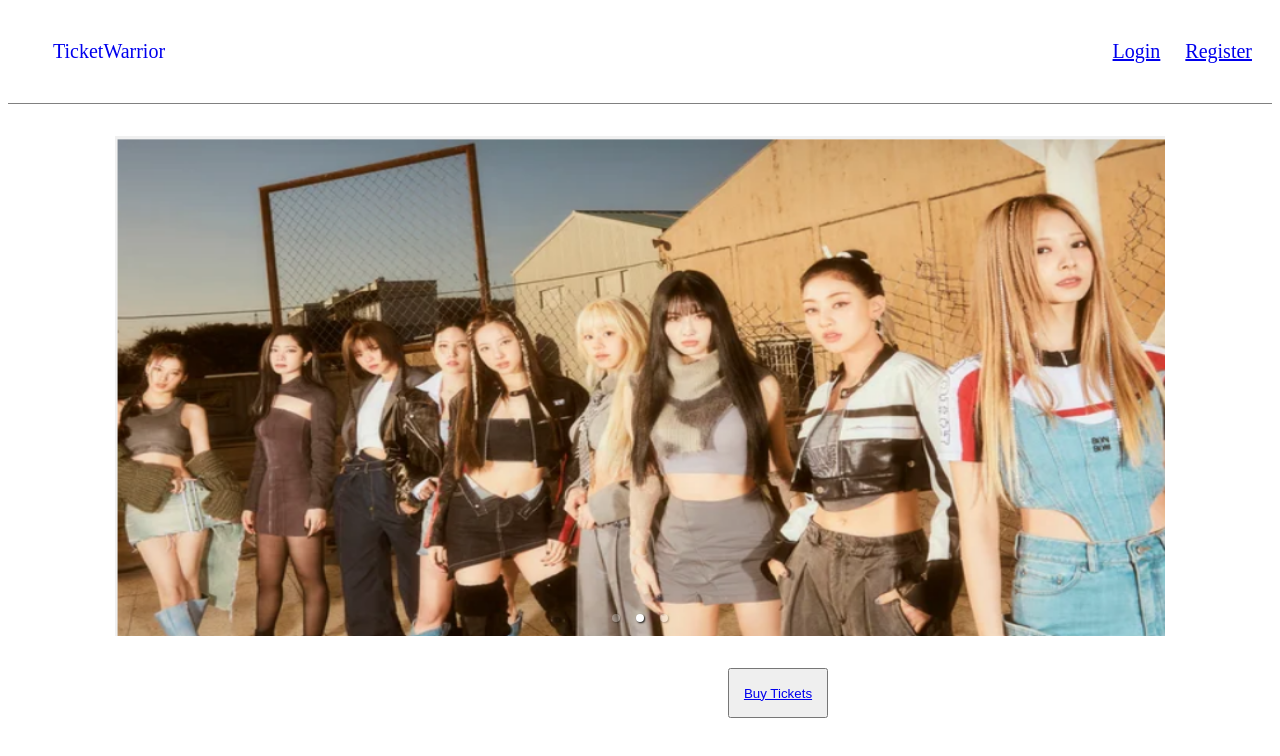
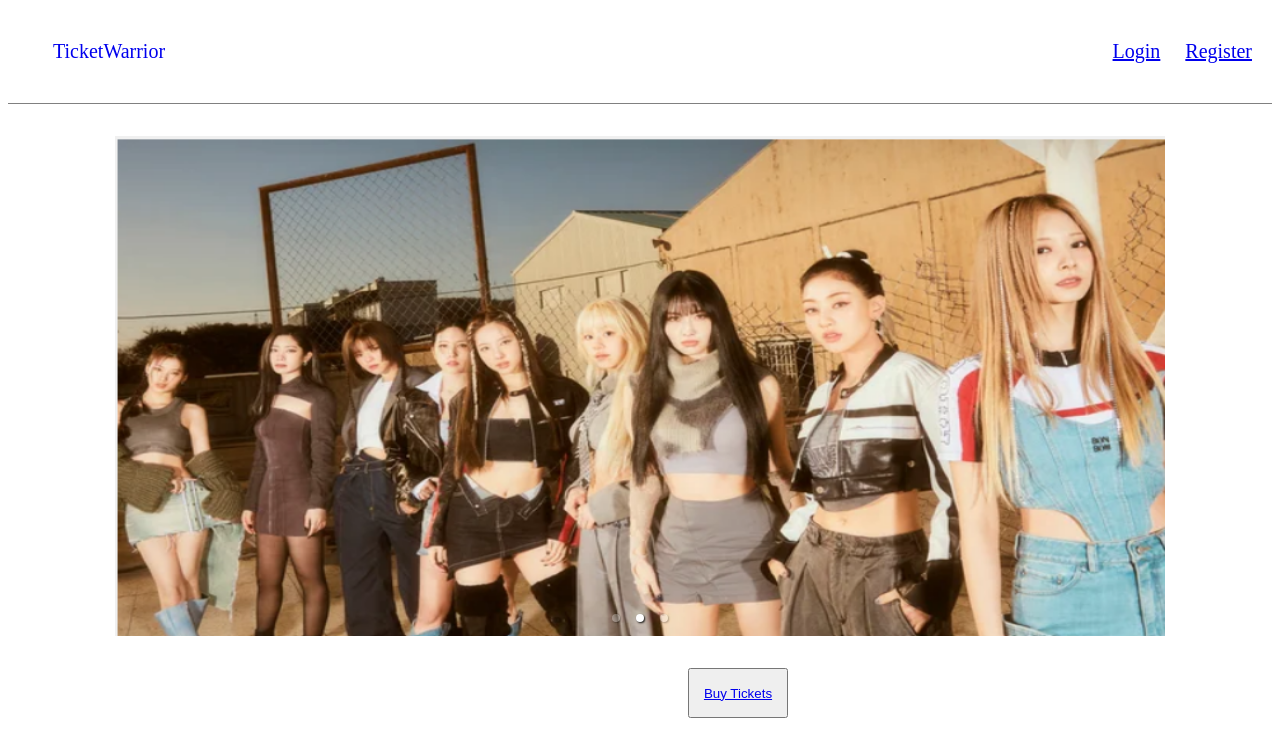
Before and after one commit to levi2802/CS203-Ticketing-System, a React (Create React App) app: page / in a window 1280 px wide. Shown: the top 756 px of the page. Built offline with nearby package versions, Linux system fonts and the light colour scheme.

Commit message:
minor css changes

```diff
--- a/src/pages/HomePage/Carousel.jsx
+++ b/src/pages/HomePage/Carousel.jsx
@@ -1,19 +1,20 @@
 import React from "react";
 import "react-responsive-carousel/lib/styles/carousel.min.css"; // requires a loader
 import { Carousel } from 'react-responsive-carousel';
+import { Link } from 'react-router-dom';
 import sample1 from "./images/image1.png";
-import sample2 from "./images/image2.png";
+import sample4 from "./images/image2.png";
 import sample3 from "./images/image3.png";
 
 
 function MyCarousel() {
     return (
         <Carousel className="carousel" autoPlay={true} showArrows={false} showIndicators={true} showStatus={false} showThumbs={false}>
-            <div>
+             <div>
                 <img src={sample1} alt="" style={{ height: "500px", width: "1050px" }} />
             </div>
             <div>
-                <img src={sample2} alt="" style={{ height: "500px", width: "1050px" }} />
+                <img src={sample4} alt="" style={{ height: "500px", width: "1050px" }} />
             </div>
             <div>
                 <img src={sample3} alt="" style={{ height: "500px", width: "1050px" }} />
--- a/src/pages/HomePage/styles.css
+++ b/src/pages/HomePage/styles.css
@@ -22,7 +22,7 @@
 }
 
 .buy-btn {
-    margin-left: 45rem;
+    margin-left: 42.5rem;
     margin-top: 2rem;
     height: 50px;
     width: 100px;
```
